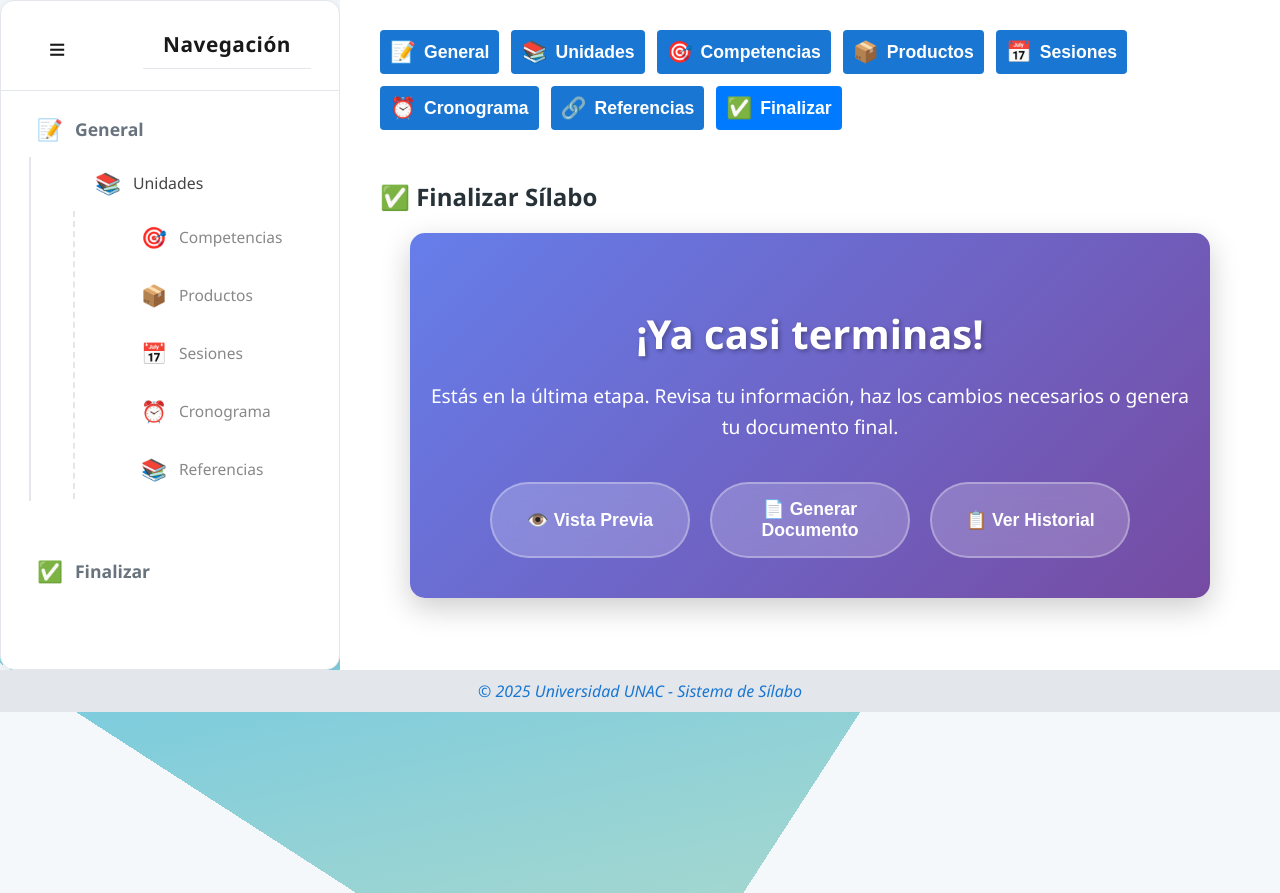
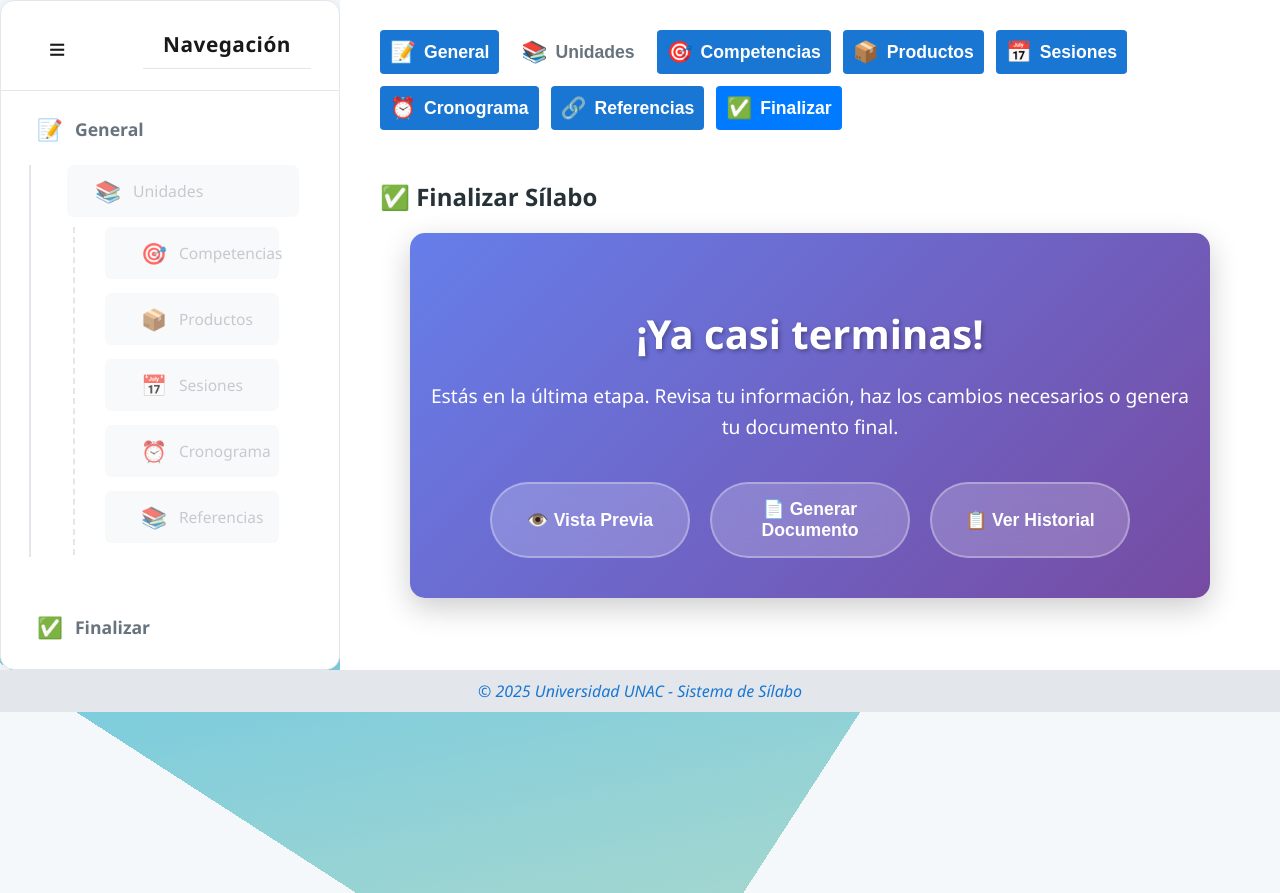
Before and after one commit to jhonReyCerna/flask_silabo, a Flask app: page /finalizar in a window 1280 px wide; the page is wider, and only the part inside the window is pictured. Shown: the part 88-981 px from the top of that part. Run offline with Flask 3, Linux system fonts and the light colour scheme; data that the repository does not hold is empty.

Commit message:
terminado finalizardsssseEdsss

```diff
--- a/app.py
+++ b/app.py
@@ -21,7 +21,8 @@ def estado_secciones():
         'seccion_competencias_completa': False,
         'seccion_productos_completa': False,
         'seccion_sesiones_completa': False,
-        'seccion_cronograma_completa': False
+        'seccion_cronograma_completa': False,
+        'registro_finalizado': False
     }
     if os.path.exists(DATA_FILE):
         try:
@@ -34,11 +35,12 @@ def estado_secciones():
             estado['seccion_productos_completa'] = bool(registro.get('productos'))
             estado['seccion_sesiones_completa'] = bool(registro.get('sesiones'))
             estado['seccion_cronograma_completa'] = bool(registro.get('cronograma'))
+            if registro.get('metadatos', {}).get('estado') == 'completado':
+                estado['registro_finalizado'] = True
         except Exception:
             pass
     return estado
 
-# --- CONTEXT PROCESSOR ---
 @app.context_processor
 def inject_secciones_estado():
     return estado_secciones()
@@ -100,7 +102,6 @@ def iniciar_nuevo_registro():
 @app.route('/')
 def index():
     """Página principal - Panel de control"""
-    # Siempre inicializa un nuevo registro al acceder a la raíz
     iniciar_nuevo_registro()
     return render_template('portada.html')
 
@@ -192,7 +193,6 @@ def unidades():
 def guardar_unidades():
     """Guarda los datos del formulario de unidades"""
     try:
-        # Validar datos de entrada
         sesiones_form = request.form.get('sesiones')
         unidades_form = request.form.get('unidades')
 
--- a/static/css/principal.css
+++ b/static/css/principal.css
@@ -51,6 +51,30 @@ nav.sidebar ul li button {
   cursor: pointer;
   box-shadow: none;
   font-family: 'Segoe UI', Arial, sans-serif;
+}
+
+nav.sidebar ul li button {
+  background: #fff;
+  color: #222;
+  border: none;
+  border-radius: 8px;
+  padding: 16px 18px;
+  font-size: 1.13rem;
+  font-family: inherit;
+  width: 100%;
+  text-align: left;
+  margin-bottom: 10px;
+  transition: background 0.18s, color 0.18s, opacity 0.18s;
+  cursor: pointer;
+}
+
+nav.sidebar ul li button.btn-disabled,
+nav.sidebar ul li button:disabled {
+  background: #f6f7fa !important;
+  color: #b0b3b8 !important;
+  opacity: 0.7;
+  cursor: not-allowed;
+  box-shadow: none;
 }
 nav.sidebar ul li button:hover,
   nav.sidebar ul li button.active {
--- a/templates/base.html
+++ b/templates/base.html
@@ -27,33 +27,33 @@
         <ul class="submenu">
           <li>
             <a href="{{ url_for('unidades') }}">
-              <button title="Paso 2: Completa las unidades" {% if not seccion_general_completa %}class="btn-disabled" disabled{% endif %}>
+              <button title="Paso 2: Completa las unidades" {% if not seccion_general_completa and not registro_finalizado %}class="btn-disabled" disabled{% endif %}>
                 <span class="icon">📚</span><span class="text">Unidades</span>
               </button>
             </a>
             <ul class="submenu">
               <li><a href="{{ url_for('competencias') }}">
-                <button title="Paso 3: Completa competencias" {% if not seccion_unidades_completa %}class="btn-disabled" disabled{% endif %}>
+                <button title="Paso 3: Completa competencias" {% if not seccion_unidades_completa and not registro_finalizado %}class="btn-disabled" disabled{% endif %}>
                   <span class="icon">🎯</span><span class="text">Competencias</span>
                 </button>
               </a></li>
               <li><a href="{{ url_for('productos') }}">
-                <button title="Paso 4: Completa productos" {% if not seccion_competencias_completa %}class="btn-disabled" disabled{% endif %}>
+                <button title="Paso 4: Completa productos" {% if not seccion_competencias_completa and not registro_finalizado %}class="btn-disabled" disabled{% endif %}>
                   <span class="icon">📦</span><span class="text">Productos</span>
                 </button>
               </a></li>
               <li><a href="{{ url_for('sesiones') }}">
-                <button title="Paso 5: Completa sesiones" {% if not seccion_productos_completa %}class="btn-disabled" disabled{% endif %}>
+                <button title="Paso 5: Completa sesiones" {% if not seccion_productos_completa and not registro_finalizado %}class="btn-disabled" disabled{% endif %}>
                   <span class="icon">📅</span><span class="text">Sesiones</span>
                 </button>
               </a></li>
               <li><a href="{{ url_for('cronograma') }}">
-                <button title="Paso 6: Completa cronograma" {% if not seccion_sesiones_completa %}class="btn-disabled" disabled{% endif %}>
+                <button title="Paso 6: Completa cronograma" {% if not seccion_sesiones_completa and not registro_finalizado %}class="btn-disabled" disabled{% endif %}>
                   <span class="icon">⏰</span><span class="text">Cronograma</span>
                 </button>
               </a></li>
               <li><a href="{{ url_for('referencias') }}">
-                <button title="Paso 7: Completa referencias" {% if not seccion_cronograma_completa %}class="btn-disabled" disabled{% endif %}>
+                <button title="Paso 7: Completa referencias" {% if not seccion_cronograma_completa and not registro_finalizado %}class="btn-disabled" disabled{% endif %}>
                   <span class="icon">📚</span><span class="text">Referencias</span>
                 </button>
               </a></li>
```
Also changed, not shown: historial.json, 1 other file.
